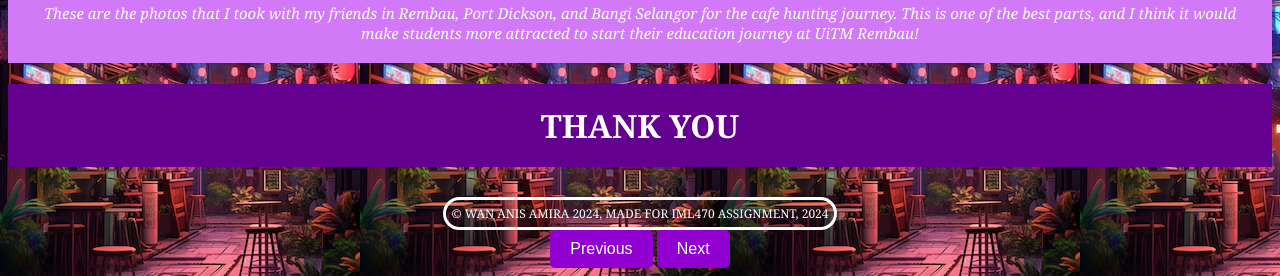
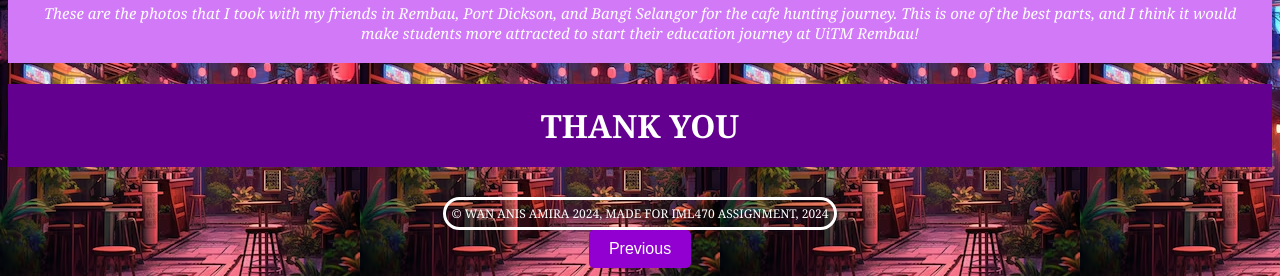
Before and after one commit to wananisamira/anis.blog, a plain HTML site: page rembauprogrammes.html in a window 1280 px wide. Shown: the part 704-980 px from the top of the page. Drawn offline with Linux system fonts and the light colour scheme.

Commit message:
Update rembauprogrammes.html

```diff
--- a/rembauprogrammes.html
+++ b/rembauprogrammes.html
@@ -106,7 +106,7 @@
 
                 <div class="button-container">
                 <button onclick="location.href='routine break.html'">Previous</button>
-                <button onclick="location.href='videorembau.html'">Next</button>
+
          </body>
          </html>
 
```
